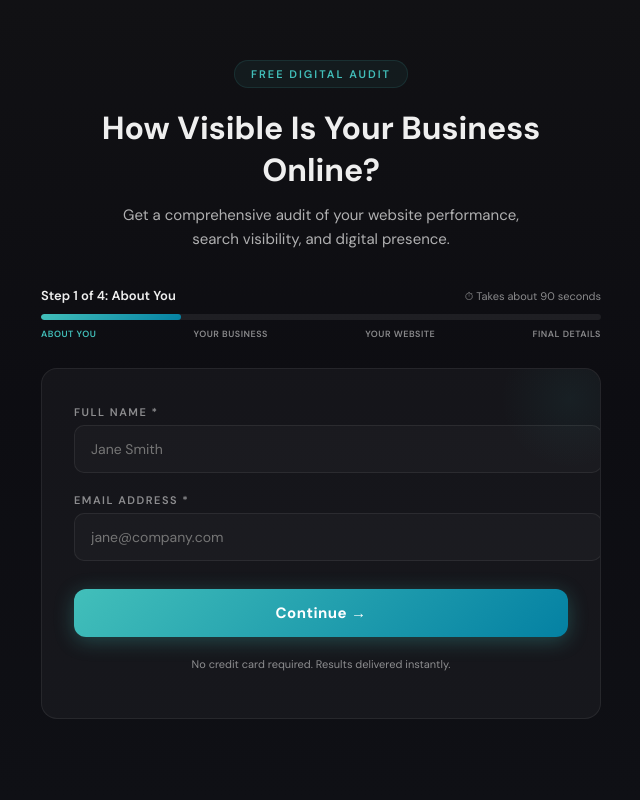
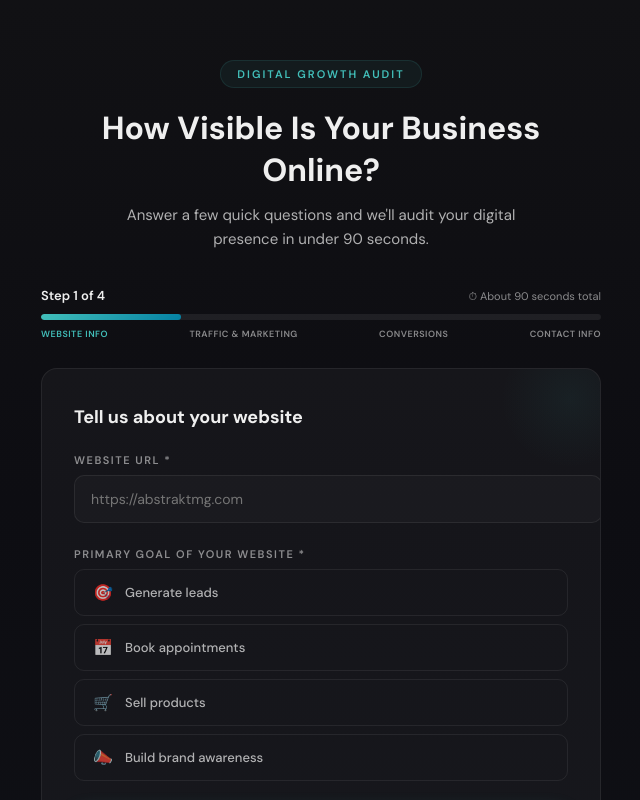
Before and after one commit to AbstraktMarketing/Inbound-Digital-Audit, a Next.js app: page / in a window 1280 px wide. Shown: the top 800 px of the page, without its empty margins (319-959 px from the left). Built offline with nearby package versions, Linux system fonts and the light colour scheme.

Commit message:
Multi-step form: choice buttons, engagement-first, contact gated last

```diff
--- a/components/AuditForm.jsx
+++ b/components/AuditForm.jsx
@@ -9,47 +9,101 @@ const brand = {
 const accent = brand.talentTeal;
 const accentAlt = brand.cloudBlue;
 
-const steps = [
-  { label: "About You", fields: ["contactName", "email"] },
-  { label: "Your Business", fields: ["companyName", "address"] },
-  { label: "Your Website", fields: ["url", "competitorUrl"] },
-  { label: "Final Details", fields: ["industry", "semrushProjectId"] },
+const stepDefs = [
+  { label: "Website Info", title: "Tell us about your website" },
+  { label: "Traffic & Marketing", title: "How are you driving traffic?" },
+  { label: "Conversions", title: "How do you capture leads?" },
+  { label: "Contact Info", title: "Where should we send your audit?" },
+];
+
+const goalOptions = [
+  { value: "leads", label: "Generate leads", icon: "\uD83C\uDFAF" },
+  { value: "appointments", label: "Book appointments", icon: "\uD83D\uDCC5" },
+  { value: "ecommerce", label: "Sell products", icon: "\uD83D\uDED2" },
+  { value: "awareness", label: "Build brand awareness", icon: "\uD83D\uDCE3" },
+];
+
+const adOptions = [
+  { value: "google", label: "Google Ads", icon: "\uD83D\uDD0D" },
+  { value: "meta", label: "Facebook / Instagram", icon: "\uD83D\uDCF1" },
+  { value: "linkedin", label: "LinkedIn", icon: "\uD83D\uDCBC" },
+  { value: "none", label: "No paid ads", icon: "\u2014" },
+];
+
+const trafficOptions = [
+  { value: "under1k", label: "Under 1,000" },
+  { value: "1k5k", label: "1,000 \u2013 5,000" },
+  { value: "5k20k", label: "5,000 \u2013 20,000" },
+  { value: "20kplus", label: "20,000+" },
+  { value: "unsure", label: "Not sure" },
+];
+
+const contactOptions = [
+  { value: "form", label: "Contact form", icon: "\uD83D\uDCDD" },
+  { value: "phone", label: "Phone calls", icon: "\uD83D\uDCDE" },
+  { value: "calendar", label: "Booking calendar", icon: "\uD83D\uDCC6" },
+  { value: "checkout", label: "Ecommerce checkout", icon: "\uD83D\uDCB3" },
+];
+
+const challengeOptions = [
+  { value: "traffic", label: "Not enough website traffic" },
+  { value: "leads", label: "Traffic but no leads" },
+  { value: "attribution", label: "Can\u2019t tell what\u2019s working" },
+  { value: "competition", label: "Competitors outrank us" },
+  { value: "content", label: "Don\u2019t know what to publish" },
 ];
 
 export default function AuditForm({ onSubmit, theme: t }) {
   const [step, setStep] = React.useState(0);
   const [form, setForm] = React.useState({
-    contactName: "", email: "", companyName: "", address: "", url: "", competitorUrl: "", industry: "", semrushProjectId: "",
+    url: "", competitorUrl: "", goal: [],
+    paidAds: [], monthlyTraffic: "",
+    contactMethods: [], challenge: "",
+    contactName: "", email: "", companyName: "", phone: "",
+    semrushProjectId: "",
   });
   const [errors, setErrors] = React.useState({});
   const [submitting, setSubmitting] = React.useState(false);
 
-  const fieldConfig = {
-    contactName: { label: "Full Name", placeholder: "Jane Smith", type: "text", required: true },
-    email: { label: "Email Address", placeholder: "jane@company.com", type: "email", required: true },
-    companyName: { label: "Business Name", placeholder: "Abstrakt Marketing Group", type: "text", required: true },
-    address: { label: "Business Address", placeholder: "701 N 1st St, St. Louis, MO 63102", type: "text" },
-    url: { label: "Company Website URL", placeholder: "https://abstraktmg.com", type: "text", required: true },
-    competitorUrl: { label: "Competitor URL", placeholder: "https://competitor.com", type: "text" },
-    industry: { label: "Industry", placeholder: "e.g. B2B Services, SaaS, Healthcare", type: "text" },
-    semrushProjectId: { label: "SEMrush Project ID", placeholder: "e.g. 4594705336925861", type: "text", optional: true },
-  };
+  function toggleMulti(field, value) {
+    setForm(prev => {
+      const arr = prev[field] || [];
+      if (field === "paidAds" && value === "none") return { ...prev, [field]: arr.includes("none") ? [] : ["none"] };
+      if (field === "paidAds") {
+        const filtered = arr.filter(v => v !== "none");
+        return { ...prev, [field]: filtered.includes(value) ? filtered.filter(v => v !== value) : [...filtered, value] };
+      }
+      return { ...prev, [field]: arr.includes(value) ? arr.filter(v => v !== value) : [...arr, value] };
+    });
+    if (errors[field]) setErrors(prev => { const n = { ...prev }; delete n[field]; return n; });
+  }
 
-  function validateStep(stepIndex) {
+  function setSingle(field, value) {
+    setForm(prev => ({ ...prev, [field]: prev[field] === value ? "" : value }));
+    if (errors[field]) setErrors(prev => { const n = { ...prev }; delete n[field]; return n; });
+  }
+
+  function update(field, value) {
+    setForm(prev => ({ ...prev, [field]: value }));
+    if (errors[field]) setErrors(prev => { const n = { ...prev }; delete n[field]; return n; });
+  }
+
+  function validateStep(s) {
     const e = {};
-    const fields = steps[stepIndex].fields;
-    fields.forEach(f => {
-      const cfg = fieldConfig[f];
-      if (cfg.required && !form[f].trim()) {
-        e[f] = `${cfg.label} is required`;
+    if (s === 0) {
+      if (!form.url.trim()) e.url = "Website URL is required";
+      else if (!/^(https?:\/\/)?[\w.-]+\.\w{2,}/.test(form.url.trim())) e.url = "Enter a valid URL";
+      if (form.goal.length === 0) e.goal = "Select at least one goal";
     }
-      if (f === "email" && form[f].trim() && !/^[^\s@]+@[^\s@]+\.[^\s@]+$/.test(form[f].trim())) {
-        e[f] = "Enter a valid email";
+    if (s === 1) {
+      if (form.paidAds.length === 0) e.paidAds = "Select at least one option";
     }
-      if ((f === "url" || f === "competitorUrl") && form[f].trim() && !/^(https?:\/\/)?[\w.-]+\.\w{2,}/.test(form[f].trim())) {
-        e[f] = "Enter a valid URL";
+    if (s === 3) {
+      if (!form.contactName.trim()) e.contactName = "Name is required";
+      if (!form.email.trim()) e.email = "Email is required";
+      else if (!/^[^\s@]+@[^\s@]+\.[^\s@]+$/.test(form.email.trim())) e.email = "Enter a valid email";
+      if (!form.companyName.trim()) e.companyName = "Company name is required";
     }
-    });
     return e;
   }
 
@@ -57,7 +111,7 @@ export default function AuditForm({ onSubmit, theme: t }) {
     const errs = validateStep(step);
     setErrors(errs);
     if (Object.keys(errs).length > 0) return;
-    if (step < steps.length - 1) {
+    if (step < stepDefs.length - 1) {
       setStep(step + 1);
     } else {
       setSubmitting(true);
@@ -65,14 +119,7 @@ export default function AuditForm({ onSubmit, theme: t }) {
     }
   }
 
-  function handleBack() {
-    if (step > 0) setStep(step - 1);
-  }
-
-  function update(field, value) {
-    setForm(prev => ({ ...prev, [field]: value }));
-    if (errors[field]) setErrors(prev => { const n = { ...prev }; delete n[field]; return n; });
-  }
+  function handleBack() { if (step > 0) setStep(step - 1); }
 
   const inputStyle = (field) => ({
     width: "100%", padding: "14px 16px", borderRadius: 10, fontSize: 14,
@@ -83,10 +130,142 @@ export default function AuditForm({ onSubmit, theme: t }) {
 
   const labelStyle = {
     display: "block", fontSize: 11, fontWeight: 600, color: t.subtle,
-    textTransform: "uppercase", letterSpacing: 1.5, marginBottom: 6,
+    textTransform: "uppercase", letterSpacing: 1.5, marginBottom: 8,
   };
 
-  const progress = ((step + 1) / steps.length) * 100;
+  const progress = ((step + 1) / stepDefs.length) * 100;
+
+  function ChoiceButton({ selected, label, icon, onClick }) {
+    return (
+      <button type="button" onClick={onClick} style={{
+        display: "flex", alignItems: "center", gap: 10, padding: "12px 16px",
+        borderRadius: 10, border: `1.5px solid ${selected ? accent : t.cardBorder}`,
+        background: selected ? `${accent}12` : "transparent",
+        color: selected ? t.text : t.body, fontSize: 13, fontWeight: selected ? 600 : 500,
+        cursor: "pointer", transition: "all 0.2s", textAlign: "left", width: "100%",
+        fontFamily: "'Barlow', 'DM Sans', sans-serif",
+      }}>
+        {icon && <span style={{ fontSize: 16, width: 24, textAlign: "center", flexShrink: 0 }}>{icon}</span>}
+        <span>{label}</span>
+        {selected && <span style={{ marginLeft: "auto", fontSize: 14, color: accent }}>{"\u2713"}</span>}
+      </button>
+    );
+  }
+
+  function ChoiceGrid({ options, field, multi }) {
+    const selected = multi ? (form[field] || []) : [form[field]];
+    return (
+      <div style={{ display: "flex", flexDirection: "column", gap: 8 }}>
+        {options.map(opt => (
+          <ChoiceButton
+            key={opt.value}
+            selected={selected.includes(opt.value)}
+            label={opt.label}
+            icon={opt.icon}
+            onClick={() => multi ? toggleMulti(field, opt.value) : setSingle(field, opt.value)}
+          />
+        ))}
+        {errors[field] && <div style={{ fontSize: 11, color: brand.pipelineRed, marginTop: 2 }}>{errors[field]}</div>}
+      </div>
+    );
+  }
+
+  function renderStep() {
+    if (step === 0) return (
+      <div style={{ display: "flex", flexDirection: "column", gap: 24 }}>
+        <div>
+          <label style={labelStyle}>Website URL *</label>
+          <input type="text" value={form.url} placeholder="https://abstraktmg.com"
+            onChange={e => update("url", e.target.value)} style={inputStyle("url")}
+            onKeyDown={e => { if (e.key === "Enter") { e.preventDefault(); handleNext(); } }}
+          />
+          {errors.url && <div style={{ fontSize: 11, color: brand.pipelineRed, marginTop: 4 }}>{errors.url}</div>}
+        </div>
+        <div>
+          <label style={labelStyle}>Primary goal of your website *</label>
+          <ChoiceGrid options={goalOptions} field="goal" multi />
+        </div>
+      </div>
+    );
+
+    if (step === 1) return (
+      <div style={{ display: "flex", flexDirection: "column", gap: 24 }}>
+        <div>
+          <label style={labelStyle}>Do you run paid ads? *</label>
+          <ChoiceGrid options={adOptions} field="paidAds" multi />
+        </div>
+        <div>
+          <label style={labelStyle}>Monthly website visitors (estimate)</label>
+          <ChoiceGrid options={trafficOptions} field="monthlyTraffic" />
+        </div>
+      </div>
+    );
+
+    if (step === 2) return (
+      <div style={{ display: "flex", flexDirection: "column", gap: 24 }}>
+        <div>
+          <label style={labelStyle}>How do customers contact you?</label>
+          <ChoiceGrid options={contactOptions} field="contactMethods" multi />
+        </div>
+        <div>
+          <label style={labelStyle}>Biggest marketing challenge</label>
+          <ChoiceGrid options={challengeOptions} field="challenge" />
+        </div>
+      </div>
+    );
+
+    if (step === 3) return (
+      <div style={{ display: "flex", flexDirection: "column", gap: 20 }}>
+        <div>
+          <label style={labelStyle}>Full Name *</label>
+          <input type="text" value={form.contactName} placeholder="Jane Smith"
+            onChange={e => update("contactName", e.target.value)} style={inputStyle("contactName")}
+            onKeyDown={e => { if (e.key === "Enter") { e.preventDefault(); handleNext(); } }}
+          />
+          {errors.contactName && <div style={{ fontSize: 11, color: brand.pipelineRed, marginTop: 4 }}>{errors.contactName}</div>}
+        </div>
+        <div>
+          <label style={labelStyle}>Email Address *</label>
+          <input type="email" value={form.email} placeholder="jane@company.com"
+            onChange={e => update("email", e.target.value)} style={inputStyle("email")}
+            onKeyDown={e => { if (e.key === "Enter") { e.preventDefault(); handleNext(); } }}
+          />
+          {errors.email && <div style={{ fontSize: 11, color: brand.pipelineRed, marginTop: 4 }}>{errors.email}</div>}
+        </div>
+        <div>
+          <label style={labelStyle}>Company Name *</label>
+          <input type="text" value={form.companyName} placeholder="Abstrakt Marketing Group"
+            onChange={e => update("companyName", e.target.value)} style={inputStyle("companyName")}
+            onKeyDown={e => { if (e.key === "Enter") { e.preventDefault(); handleNext(); } }}
+          />
+          {errors.companyName && <div style={{ fontSize: 11, color: brand.pipelineRed, marginTop: 4 }}>{errors.companyName}</div>}
+        </div>
+        <div>
+          <label style={{ ...labelStyle, display: "flex", alignItems: "center", gap: 6 }}>
+            Phone
+            <span style={{ fontSize: 9, fontWeight: 600, color: t.subtle, background: t.toggleBg || "rgba(128,128,128,0.1)", border: `1px solid ${t.cardBorder}`, padding: "1px 6px", borderRadius: 3, textTransform: "uppercase", letterSpacing: 0.8 }}>Optional</span>
+          </label>
+          <input type="tel" value={form.phone} placeholder="(555) 123-4567"
+            onChange={e => update("phone", e.target.value)} style={inputStyle("phone")}
+            onKeyDown={e => { if (e.key === "Enter") { e.preventDefault(); handleNext(); } }}
+          />
+        </div>
+        <div>
+          <label style={{ ...labelStyle, display: "flex", alignItems: "center", gap: 6 }}>
+            SEMrush Project ID
+            <span style={{ fontSize: 9, fontWeight: 600, color: t.subtle, background: t.toggleBg || "rgba(128,128,128,0.1)", border: `1px solid ${t.cardBorder}`, padding: "1px 6px", borderRadius: 3, textTransform: "uppercase", letterSpacing: 0.8 }}>Optional</span>
+          </label>
+          <input type="text" value={form.semrushProjectId} placeholder="e.g. 4594705336925861"
+            onChange={e => update("semrushProjectId", e.target.value)} style={inputStyle("semrushProjectId")}
+            onKeyDown={e => { if (e.key === "Enter") { e.preventDefault(); handleNext(); } }}
+          />
+          <div style={{ fontSize: 10, color: t.subtle, marginTop: 5, lineHeight: 1.4 }}>
+            Enables detailed site health data. Find in SEMrush under Projects {"\u2192"} Site Audit {"\u2192"} Project ID in the URL.
+          </div>
+        </div>
+      </div>
+    );
+  }
 
   return (
     <div style={{ maxWidth: 560, margin: "0 auto", padding: "60px 24px" }}>
@@ -98,7 +277,7 @@ export default function AuditForm({ onSubmit, theme: t }) {
           fontSize: 11, fontWeight: 600, color: accent, textTransform: "uppercase",
           letterSpacing: 2, marginBottom: 20,
         }}>
-          Free Digital Audit
+          Digital Growth Audit
         </div>
         <h1 style={{
           fontSize: 32, fontWeight: 700, color: t.text, lineHeight: 1.3,
@@ -107,7 +286,7 @@ export default function AuditForm({ onSubmit, theme: t }) {
           How Visible Is Your Business Online?
         </h1>
         <p style={{ fontSize: 15, color: t.body, lineHeight: 1.6, maxWidth: 440, margin: "0 auto" }}>
-          Get a comprehensive audit of your website performance, search visibility, and digital presence.
+          Answer a few quick questions and we'll audit your digital presence in under 90 seconds.
         </p>
       </div>
 
@@ -115,10 +294,10 @@ export default function AuditForm({ onSubmit, theme: t }) {
       <div style={{ marginBottom: 28 }}>
         <div style={{ display: "flex", justifyContent: "space-between", alignItems: "center", marginBottom: 10 }}>
           <span style={{ fontSize: 13, fontWeight: 600, color: t.text }}>
-            Step {step + 1} of {steps.length}: {steps[step].label}
+            Step {step + 1} of {stepDefs.length}
           </span>
           <span style={{ fontSize: 11, color: t.subtle }}>
-            {"\u23F1"} Takes about 90 seconds
+            {"\u23F1"} About 90 seconds total
           </span>
         </div>
         <div style={{ width: "100%", height: 6, borderRadius: 3, background: t.cardBorder, overflow: "hidden" }}>
@@ -129,11 +308,10 @@ export default function AuditForm({ onSubmit, theme: t }) {
           }} />
         </div>
         <div style={{ display: "flex", justifyContent: "space-between", marginTop: 8 }}>
-          {steps.map((s, i) => (
+          {stepDefs.map((s, i) => (
             <span key={i} style={{
               fontSize: 9, fontWeight: 600, letterSpacing: 0.5, textTransform: "uppercase",
-              color: i <= step ? accent : t.subtle,
-              transition: "color 0.3s",
+              color: i <= step ? accent : t.subtle, transition: "color 0.3s",
             }}>{s.label}</span>
           ))}
         </div>
@@ -149,46 +327,20 @@ export default function AuditForm({ onSubmit, theme: t }) {
           background: `radial-gradient(circle, ${accent}10 0%, transparent 70%)`, borderRadius: "50%",
         }} />
 
-        <div style={{ display: "flex", flexDirection: "column", gap: 20 }}>
-          {steps[step].fields.map(field => {
-            const cfg = fieldConfig[field];
-            return (
-              <div key={field}>
-                <label style={{ ...labelStyle, display: "flex", alignItems: "center", gap: 6 }}>
-                  {cfg.label} {cfg.required && "*"}
-                  {cfg.optional && (
-                    <span style={{
-                      fontSize: 9, fontWeight: 600, color: t.subtle,
-                      background: t.toggleBg || "rgba(128,128,128,0.1)",
-                      border: `1px solid ${t.cardBorder}`,
-                      padding: "1px 6px", borderRadius: 3, textTransform: "uppercase", letterSpacing: 0.8,
-                    }}>Optional</span>
-                  )}
-                </label>
-                <input
-                  type={cfg.type} value={form[field]} placeholder={cfg.placeholder}
-                  onChange={e => update(field, e.target.value)}
-                  style={inputStyle(field)}
-                  onKeyDown={e => { if (e.key === "Enter") { e.preventDefault(); handleNext(); } }}
-                />
-                {errors[field] && <div style={{ fontSize: 11, color: brand.pipelineRed, marginTop: 4 }}>{errors[field]}</div>}
-                {field === "semrushProjectId" && (
-                  <div style={{ fontSize: 10, color: t.subtle, marginTop: 5, lineHeight: 1.4 }}>
-                    Enables detailed site health audit data. Find this in SEMrush under Projects {"\u2192"} Site Audit {"\u2192"} Project ID in the URL.
+        {/* Step Title */}
+        <div style={{ fontSize: 18, fontWeight: 700, color: t.text, marginBottom: 24, fontFamily: "'Barlow', 'DM Sans', sans-serif" }}>
+          {stepDefs[step].title}
         </div>
-                )}
-              </div>
-            );
-          })}
+
+        {renderStep()}
 
         {/* Navigation */}
-          <div style={{ display: "flex", gap: 12, marginTop: 8 }}>
+        <div style={{ display: "flex", gap: 12, marginTop: 28 }}>
           {step > 0 && (
             <button onClick={handleBack} style={{
               padding: "14px 24px", borderRadius: 12, border: `1px solid ${t.cardBorder}`,
               background: "transparent", color: t.text, fontSize: 14, fontWeight: 600,
-                cursor: "pointer", fontFamily: "'Barlow', 'DM Sans', sans-serif",
-                transition: "border-color 0.2s",
+              cursor: "pointer", fontFamily: "'Barlow', 'DM Sans', sans-serif", transition: "border-color 0.2s",
             }}
               onMouseEnter={e => e.currentTarget.style.borderColor = accent}
               onMouseLeave={e => e.currentTarget.style.borderColor = t.cardBorder}
@@ -196,9 +348,7 @@ export default function AuditForm({ onSubmit, theme: t }) {
               {"\u2190"} Back
             </button>
           )}
-            <button
-              onClick={handleNext} disabled={submitting}
-              style={{
+          <button onClick={handleNext} disabled={submitting} style={{
             flex: 1, padding: "14px 32px", borderRadius: 12, border: "none",
             background: `linear-gradient(135deg, ${accent}, ${accentAlt})`,
             color: "#fff", fontSize: 15, fontWeight: 700,
@@ -207,19 +357,17 @@ export default function AuditForm({ onSubmit, theme: t }) {
             boxShadow: "0 4px 20px rgba(66,191,186,0.3)",
             opacity: submitting ? 0.7 : 1,
             fontFamily: "'Barlow', 'DM Sans', sans-serif",
-              }}
-            >
-              {submitting ? "Starting Audit..." : step < steps.length - 1 ? "Continue \u2192" : "Run My Free Audit \u2192"}
+          }}>
+            {submitting ? "Starting Audit..." : step < stepDefs.length - 1 ? "Continue \u2192" : "Run My Free Audit \u2192"}
           </button>
         </div>
 
         {step === 0 && (
-            <p style={{ fontSize: 11, color: t.subtle, textAlign: "center", marginTop: 0 }}>
+          <p style={{ fontSize: 11, color: t.subtle, textAlign: "center", marginTop: 16 }}>
             No credit card required. Results delivered instantly.
           </p>
         )}
       </div>
     </div>
-    </div>
   );
 }
```
Lines whose indentation alone changed are shown as unchanged.
